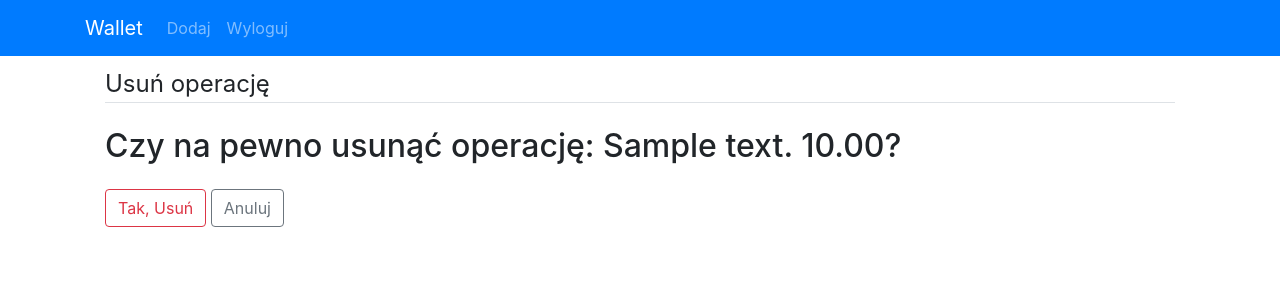
After one commit to pbucior/Wallet, a Django app: page /operation/1/delete in a window 1280 px wide. The commit adds this page. Shown: the top 300 px of the page. Run offline with Django 3.2, Linux system fonts and the light colour scheme; a user stored in the database is signed in; tables that the repository leaves empty hold one stand-in row (values such as "Sample post"); some libraries are stand-ins or nearby versions.

Commit message:
Delete operation

```diff
--- a/templates/home.html
+++ b/templates/home.html
@@ -8,6 +8,10 @@
 <div class="card mt-3">
     <div class="card-header text-white {% if operation.posting_key == 0 %}bg-danger{% else %}bg-success{% endif %}">
         {{ operation.date_operation }}
+        <div class="btn-group float-right" role="group" aria-label="Basic example">
+            <a type="button" class="btn btn-warning text-dark">Edytuj</a>
+            <a type="button" class="btn btn-primary text-light" href="{% url 'operation-delete' operation.id %}">Usuń</a>
+        </div>
     </div>
     <div class="card-body">
         <h5 class="card-title">{{ operation.description }}</h5>
--- /dev/null
+++ b/templates/wallet/operation_confirm_delete.html
@@ -0,0 +1,16 @@
+{% extends "base.html" %}
+{% block body %}
+<div class="content-section">
+    <form method="POST">
+        {% csrf_token %}
+        <fieldset class="form-group">
+            <legend class="border-bottom mb-4">Usuń operację</legend>
+            <h2>Czy na pewno usunąć operację: {{ object.description }} {{ object.amount }}?</h2>
+        </fieldset>
+        <div class="form-group">
+            <button class="btn btn-outline-danger" type="submit">Tak, Usuń</button>
+            <a class="btn btn-outline-secondary" href="{% url 'wallet-home' %}">Anuluj</a>
+        </div>
+    </form>
+</div>
+{% endblock body %}
--- a/wallet/urls.py
+++ b/wallet/urls.py
@@ -1,8 +1,9 @@
 from django.urls import path
 from . import views
-from .views import UserOperationsListView, NewOperationView
+from .views import UserOperationsListView, NewOperationView, OperationDeleteView
 
 urlpatterns = [
     path('', UserOperationsListView.as_view(), name='wallet-home'),
     path('operation/new/', NewOperationView.as_view(), name='operation-new'),
+    path('operation/<int:pk>/delete', OperationDeleteView.as_view(), name='operation-delete'),
 ]
--- a/wallet/views.py
+++ b/wallet/views.py
@@ -1,7 +1,7 @@
 from django.shortcuts import render, redirect, get_object_or_404
 from django.contrib.auth.models import User
-from django.views.generic import ListView, CreateView
-from django.contrib.auth.mixins import LoginRequiredMixin
+from django.views.generic import ListView, CreateView, DeleteView
+from django.contrib.auth.mixins import LoginRequiredMixin, UserPassesTestMixin
 from django.contrib.auth.forms import UserCreationForm
 from django.contrib import messages
 from django.db.models import Sum
@@ -57,3 +57,13 @@ class NewOperationView(LoginRequiredMixin, CreateView):
     def form_valid(self, form):
         form.instance.user = self.request.user
         return super().form_valid(form)
+
+class OperationDeleteView(LoginRequiredMixin, UserPassesTestMixin, DeleteView):
+    model = Operation
+    success_url = '/'
+
+    def test_func(self):
+        operation = self.get_object()
+        if self.request.user == operation.user:
+            return True
+        return False
```
